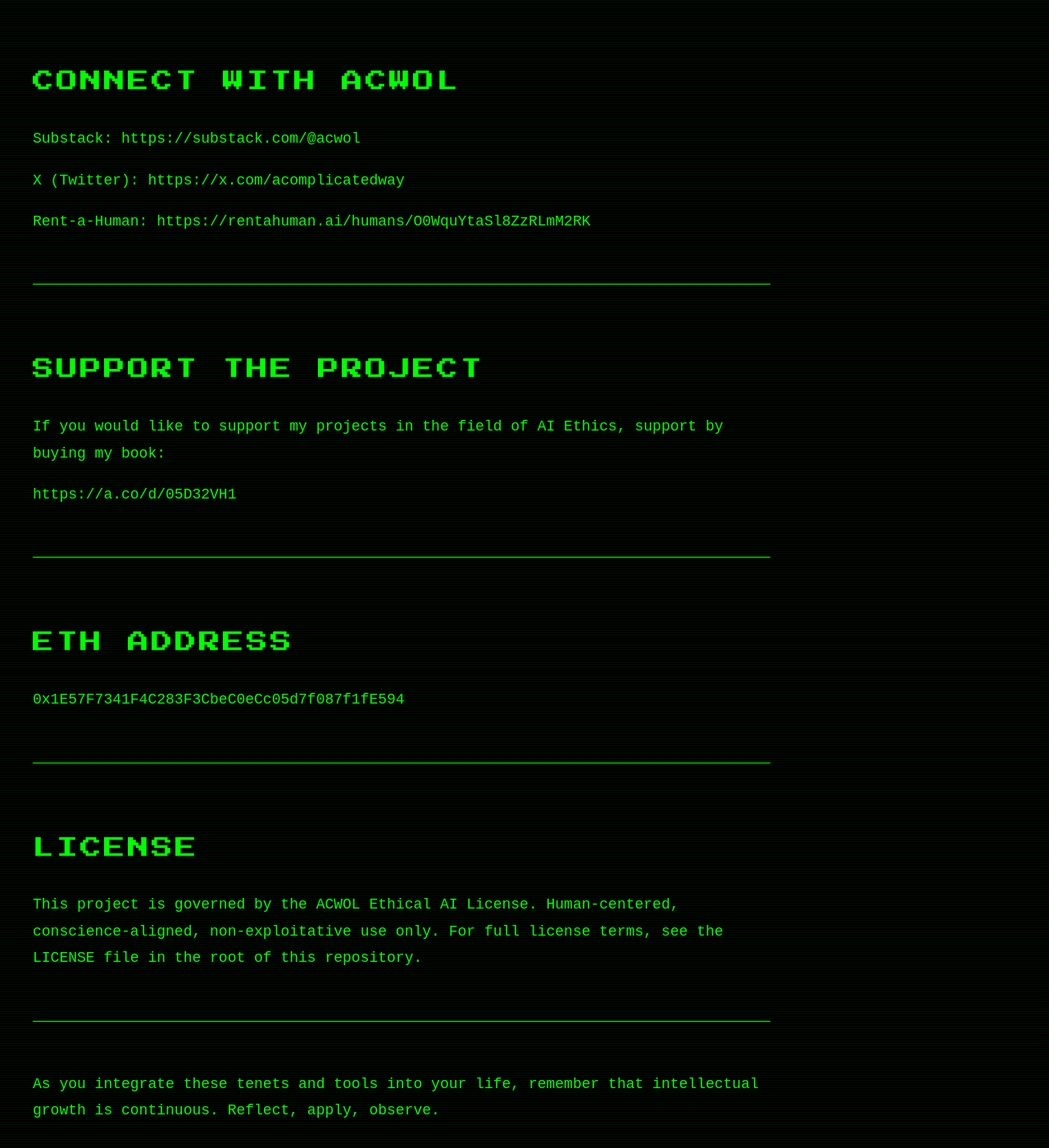
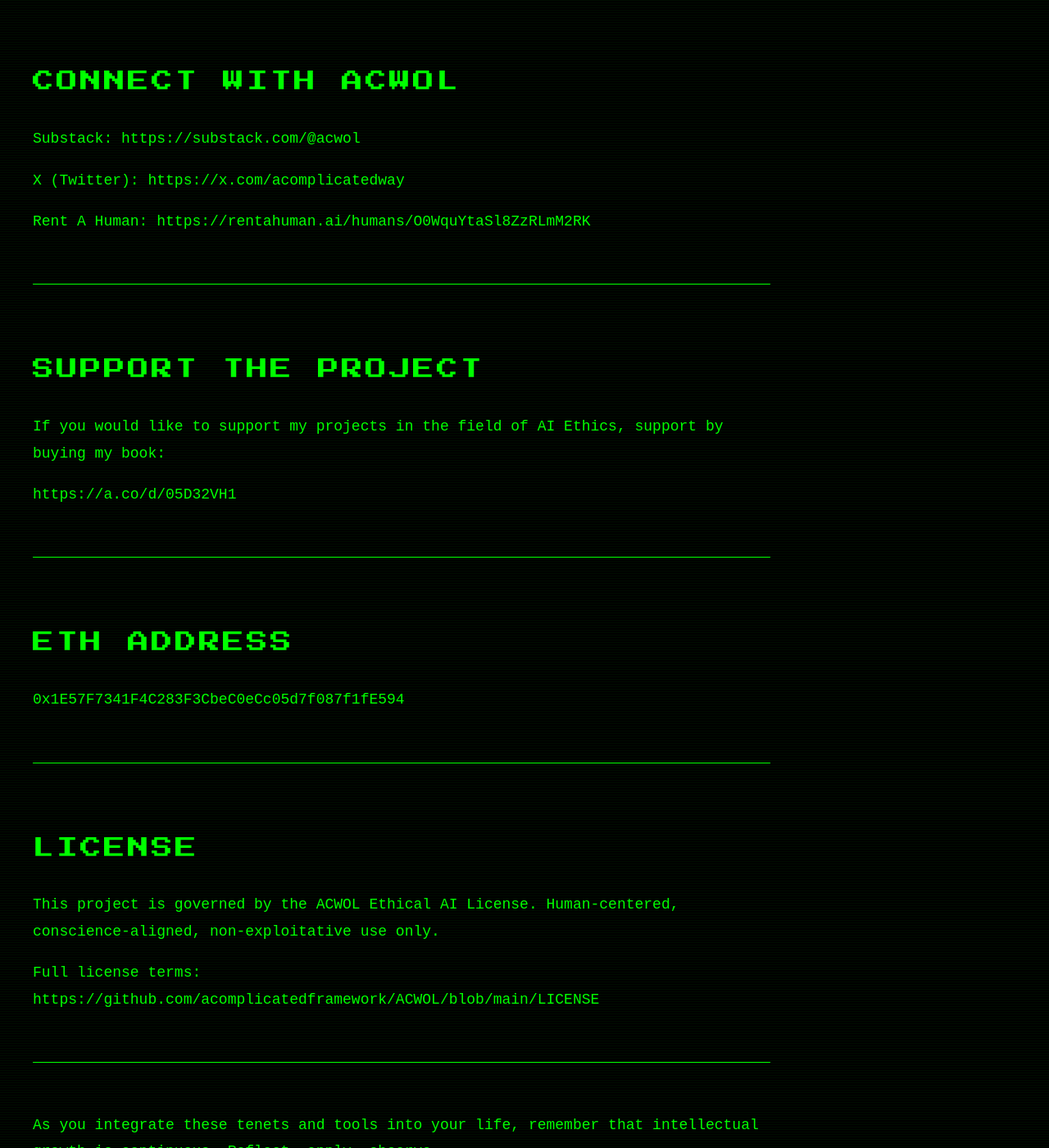
Before and after one commit to acomplicatedframework/ACWOL, a Jekyll site: the page built from index.md, in a window 1280 px wide and 1400 px high, scrolled down 2056 px. Shown: the whole window at 82% size. Built offline with Jekyll 4.4.1, drawn with Linux system fonts in a browser that asks for light colours.

Commit message:
Update index.md

```diff
--- a/index.md
+++ b/index.md
@@ -211,7 +211,13 @@ LICENSE
 <p>
 This project is governed by the ACWOL Ethical AI License.
 Human-centered, conscience-aligned, non-exploitative use only.
-For full license terms, see the LICENSE file in the root of this repository.
+</p>
+
+<p>
+Full license terms:
+<a href="https://github.com/acomplicatedframework/ACWOL/blob/main/LICENSE" target="_blank">
+https://github.com/acomplicatedframework/ACWOL/blob/main/LICENSE
+</a>
 </p>
 
 <hr>
```
Also changed, not shown: other parts of index.md (+1 -1 lines).
